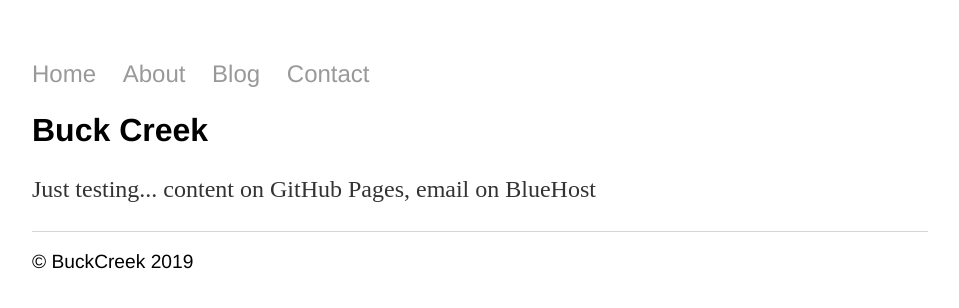
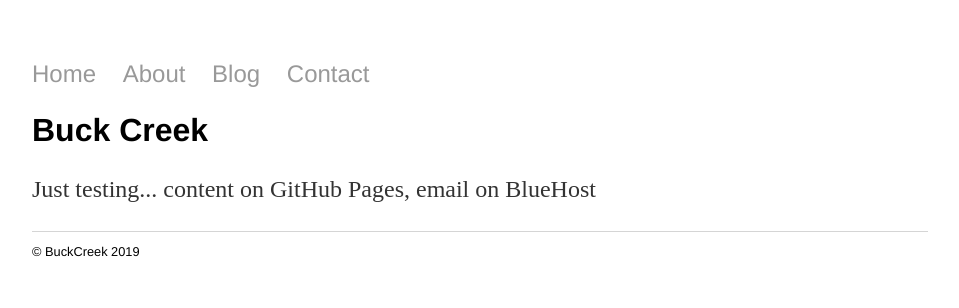
Before and after one commit to shanebp/shanebp.github.io, a Jekyll site: the page built from index.html, in a window 1280 px wide. Shown: the top 308 px of the page, without its empty margins (160-1119 px from the left). Built offline with Jekyll 4.4.1, drawn with Linux system fonts in a browser that asks for light colours.

Commit message:
Update main.css

```diff
--- a/css/main.css
+++ b/css/main.css
@@ -2,9 +2,16 @@ body {
     margin: 60px auto;
     width: 70%;
 }
-nav ul, footer ul {
+nav ul {
     font-family:'Helvetica', 'Arial', 'Sans-Serif';
     font-size: 1.5em;
+    padding: 0px;
+    list-style: none;
+    /* font-weight: bold; */
+}
+footer ul {
+    font-family:'Helvetica', 'Arial', 'Sans-Serif';
+    font-size: 1em;
     padding: 0px;
     list-style: none;
     /* font-weight: bold; */
```
